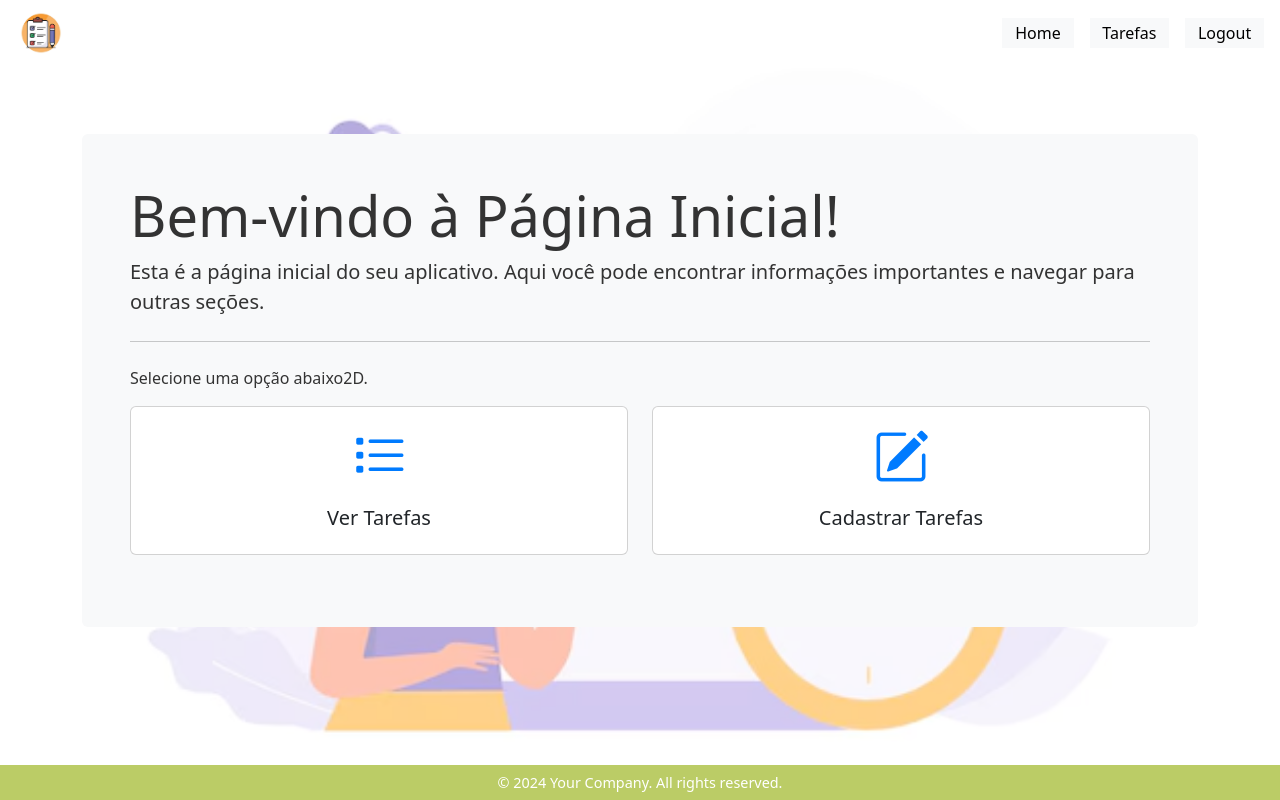
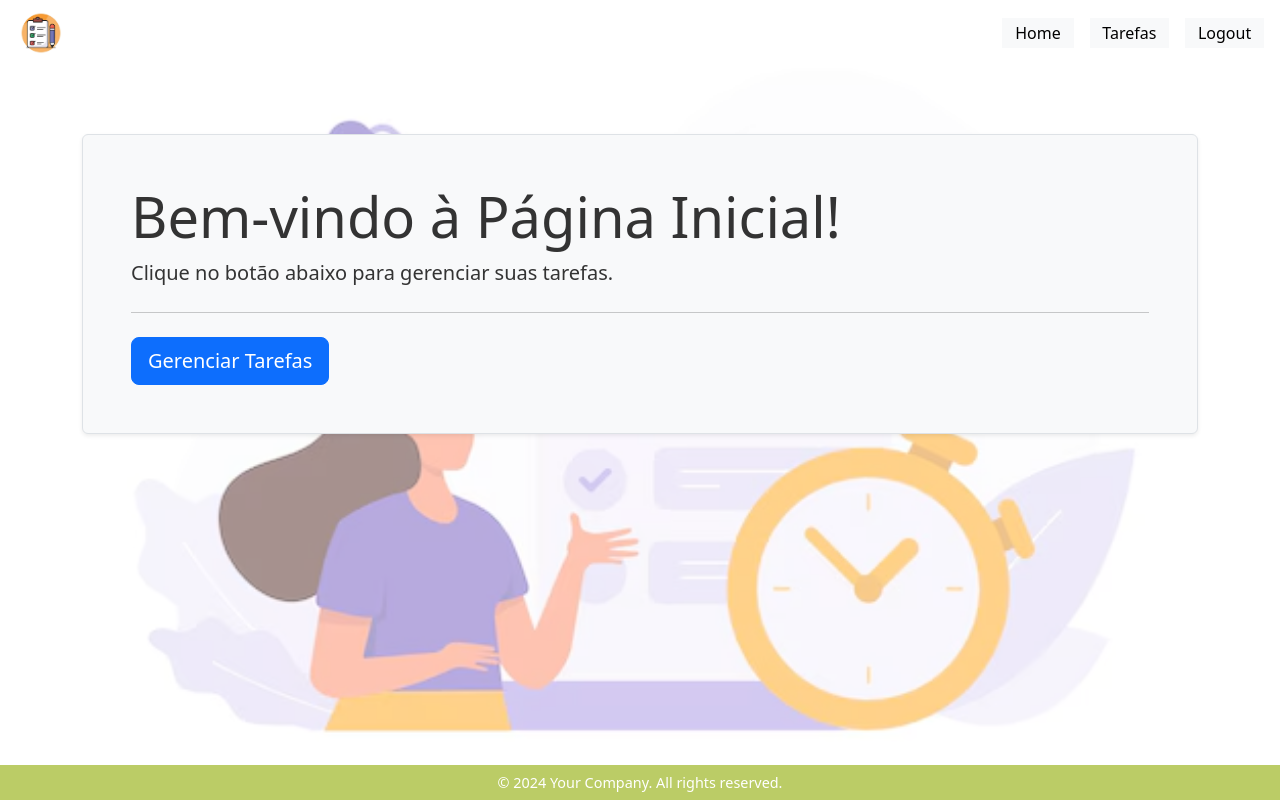
Before and after one commit to joaovitorpagani99/Teste-T-cnico-Nodejs, a React (Vite) app in the folder front-tarefas/: page / in a window 1280 px wide. Built offline with nearby package versions, Linux system fonts and the light colour scheme; sample sign-in values are in the browser's storage.

Commit message:
:ok_hand: alterando codigo de tarefas

```diff
--- a/front-tarefas/src/pages/Home/Home.css
+++ b/front-tarefas/src/pages/Home/Home.css
@@ -1,11 +1,5 @@
-.card {
-    transition: transform 0.2s;
+.jumbotron {
+    background-color: white;
+    border: 1px solid #dee2e6;
+    box-shadow: 0 0.125rem 0.25rem rgba(0, 0, 0, 0.075);
 }
-
-.card:hover {
-    transform: scale(1.05);
-}
-
-.card-body i {
-    color: #007bff;
-}
--- a/front-tarefas/src/pages/Home/Home.jsx
+++ b/front-tarefas/src/pages/Home/Home.jsx
@@ -4,36 +4,16 @@ import './Home.css';
 
 function Home() {
     return (
-        <div className="container mt-5">
-            <div className="jumbotron bg-light p-5 rounded">
+        <main className="container mt-5">
+            <section className="jumbotron bg-light p-5 rounded">
                 <h1 className="display-4">Bem-vindo à Página Inicial!</h1>
-                <p className="lead">Esta é a página inicial do seu aplicativo. Aqui você pode encontrar informações importantes e navegar para outras seções.</p>
+                <p className="lead">Clique no botão abaixo para gerenciar suas tarefas.</p>
                 <hr className="my-4" />
-                <p>Selecione uma opção abaixo2D.</p>
-                <div className="row">
-                    <div className="col-md-6">
-                        <Link to="/tasks" className="text-decoration-none">
-                            <div className="card text-center mb-4">
-                                <div className="card-body">
-                                    <i className="bi bi-list-task display-4"></i>
-                                    <h5 className="card-title mt-3">Ver Tarefas</h5>
-                                </div>
-                            </div>
-                        </Link>
-                    </div>
-                    <div className="col-md-6">
-                        <Link to="/cadastroTask" className="text-decoration-none">
-                            <div className="card text-center mb-4">
-                                <div className="card-body">
-                                    <i className="bi bi-pencil-square display-4"></i>
-                                    <h5 className="card-title mt-3">Cadastrar Tarefas</h5>
-                                </div>
-                            </div>
-                        </Link>
-                    </div>
-                </div>
-            </div>
-        </div>
+                <Link to="/tasks" className="btn btn-primary btn-lg">
+                    Gerenciar Tarefas
+                </Link>
+            </section>
+        </main>
     );
 }
 
```
